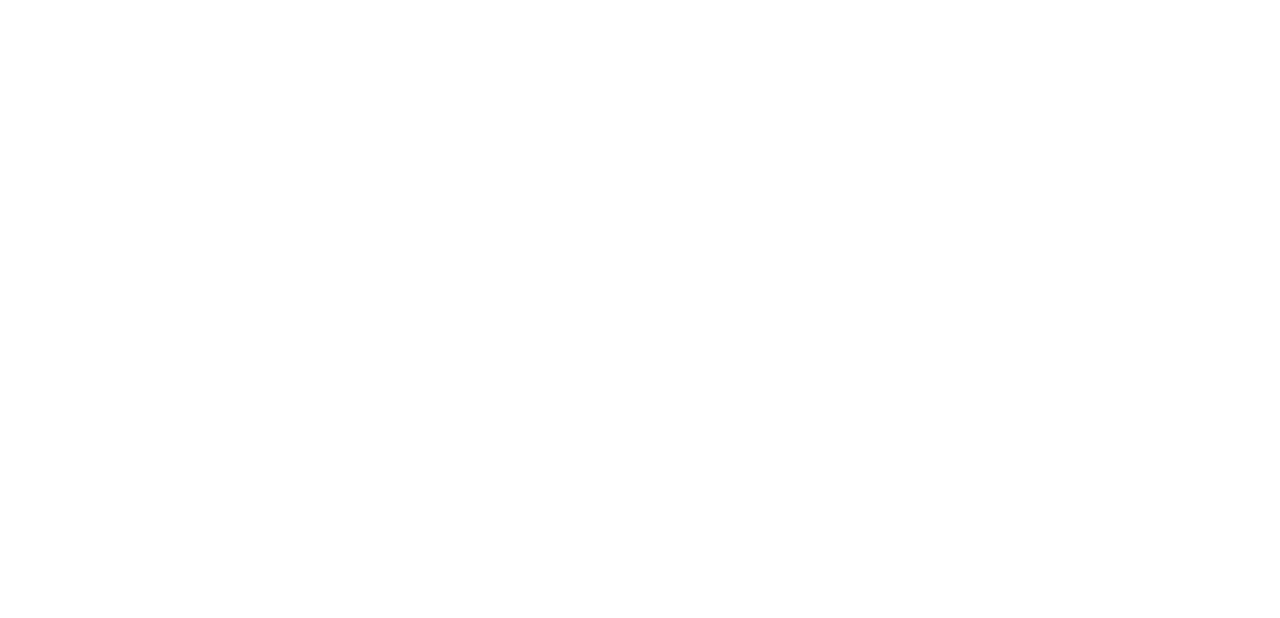
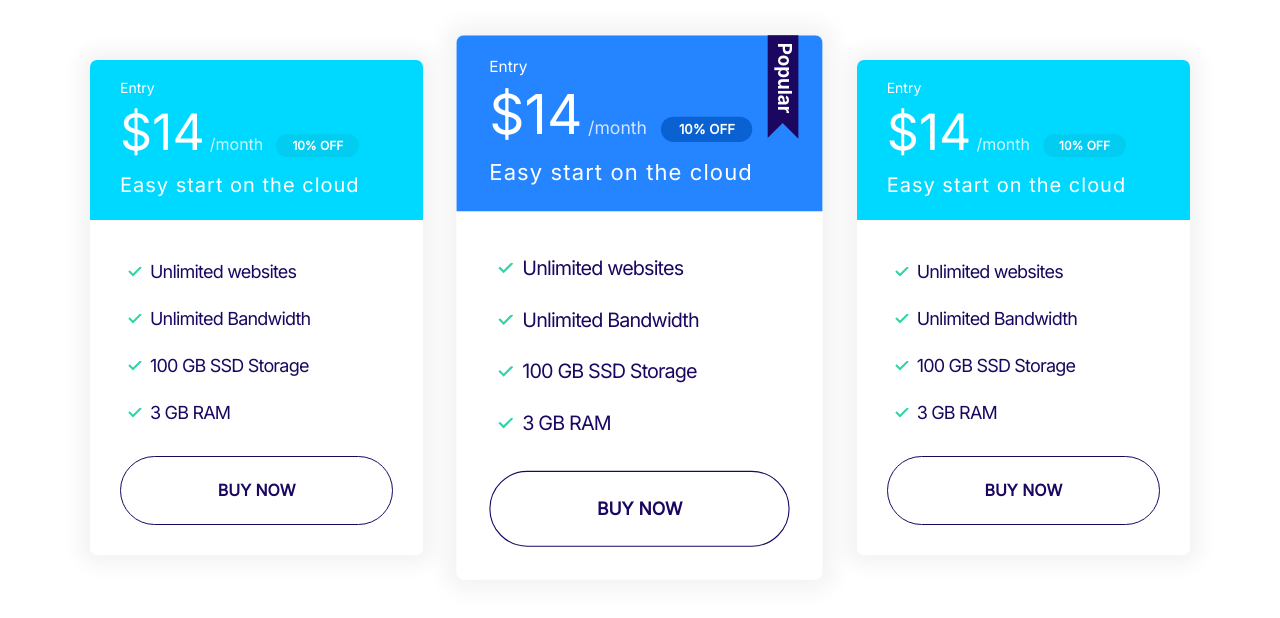
Before and after one commit to tatianapugacheva-tanya/tanya, a plain HTML site: page index.html in a window 1280 px wide. Drawn offline with Linux system fonts and the light colour scheme.

Commit message:
Built block-plans

```diff
--- a/css/styles.css
+++ b/css/styles.css
@@ -340,6 +340,12 @@ background: var(--color-secondary) ;
 color: #fff;
 }
 
+.card--primary .card__header {
+background: var(--color-primary) ;
+color: #fff;
+}
+
+
 .card--secondary .card__body { ;
 color: var(--color-body);
 }
@@ -348,7 +354,23 @@ color: var(--color-body);
 background: #02cdf1 ;
 }
 
+
+.card--primary .badge--primary {
+background: #0a61d2 ;
+}
+
+
 /* Plans */
+
+
+.plan {
+    transition: transform .2s ease-out;
+    cursor: pointer;
+}
+
+.plan--popular {
+    transform: scale(1.1);
+}
 
 .plan__name {
     color:#fff;
@@ -380,6 +402,14 @@ font-size: 6rem;
     letter-spacing: -0.8px;
 }
 
+.plan:hover {
+    transform: scale(1.1);
+}
+
+.plan--popular:hover {
+    transform: scale(1.15);
+}
+
 @media screen and (min-width: 1024px) {
     .plan__name {
     font-size: 1.4rem;
@@ -393,6 +423,8 @@ font-size: 6rem;
     font-size: 1.6rem;
 }
 }
+
+
 
 .plan--popular  .card__header::before {
     content: url(../images/popular.svg);
@@ -798,3 +830,14 @@ margin: 0;
         font-size: 1.5rem;
      }
 }
+
+/* Block-plans */
+
+.block-plans .grid {
+    gap: 8rem 5rem;
+}
+
+.block-plans .card {
+    max-width: 500px;
+    margin: 0 auto;
+}
--- a/index.html
+++ b/index.html
@@ -14,6 +14,77 @@
     <link rel="stylesheet" href="css/styles.css" />
   </head>
   <body>
+    <section class="block container block-plans">
+      <div class="grid grid--1x3">
+        <div class="plan">
+          <div class="card card--secondary">
+            <header class="card__header">
+              <h3 class="plan__name">Entry</h3>
+              <span class="plan__price">$14</span>
+              <span class="plan__billing-cycle">/month</span>
+              <span class="badge badge--secondary badge--small">10% OFF</span>
+              <span class="plan__description">Easy start on the cloud</span>
+            </header>
+            <div class="card__body">
+              <ul class="list list--tick">
+                <li class="list__item">Unlimited websites</li>
+                <li class="list__item">Unlimited Bandwidth</li>
+                <li class="list__item">100 GB SSD Storage</li>
+                <li class="list__item">3 GB RAM</li>
+              </ul>
+              <button class="btn btn-block btn--outlined">
+                <p class="search">BUY NOW</p>
+              </button>
+            </div>
+          </div>
+        </div>
+        <div class="plan plan--popular">
+          <div class="card card--primary">
+            <header class="card__header">
+              <h3 class="plan__name">Entry</h3>
+              <span class="plan__price">$14</span>
+              <span class="plan__billing-cycle">/month</span>
+              <span class="badge badge--primary badge--small">10% OFF</span>
+              <span class="plan__description">Easy start on the cloud</span>
+            </header>
+            <div class="card__body">
+              <ul class="list list--tick">
+                <li class="list__item">Unlimited websites</li>
+                <li class="list__item">Unlimited Bandwidth</li>
+                <li class="list__item">100 GB SSD Storage</li>
+                <li class="list__item">3 GB RAM</li>
+              </ul>
+              <button class="btn btn-block btn--outlined">
+                <p class="search">BUY NOW</p>
+              </button>
+            </div>
+          </div>
+        </div>
+        <div class="plan">
+          <div class="card card--secondary">
+            <header class="card__header">
+              <h3 class="plan__name">Entry</h3>
+              <span class="plan__price">$14</span>
+              <span class="plan__billing-cycle">/month</span>
+              <span class="badge badge--secondary badge--small">10% OFF</span>
+              <span class="plan__description">Easy start on the cloud</span>
+            </header>
+            <div class="card__body">
+              <ul class="list list--tick">
+                <li class="list__item">Unlimited websites</li>
+                <li class="list__item">Unlimited Bandwidth</li>
+                <li class="list__item">100 GB SSD Storage</li>
+                <li class="list__item">3 GB RAM</li>
+              </ul>
+              <button class="btn btn-block btn--outlined">
+                <p class="search">BUY NOW</p>
+              </button>
+            </div>
+          </div>
+        </div>
+      </div>
+    </section>
+
     <script src="js/main.js"></script>
   </body>
 </html>
```
Also changed, not shown: components/block-plans.html (added, +70 -0 lines).
